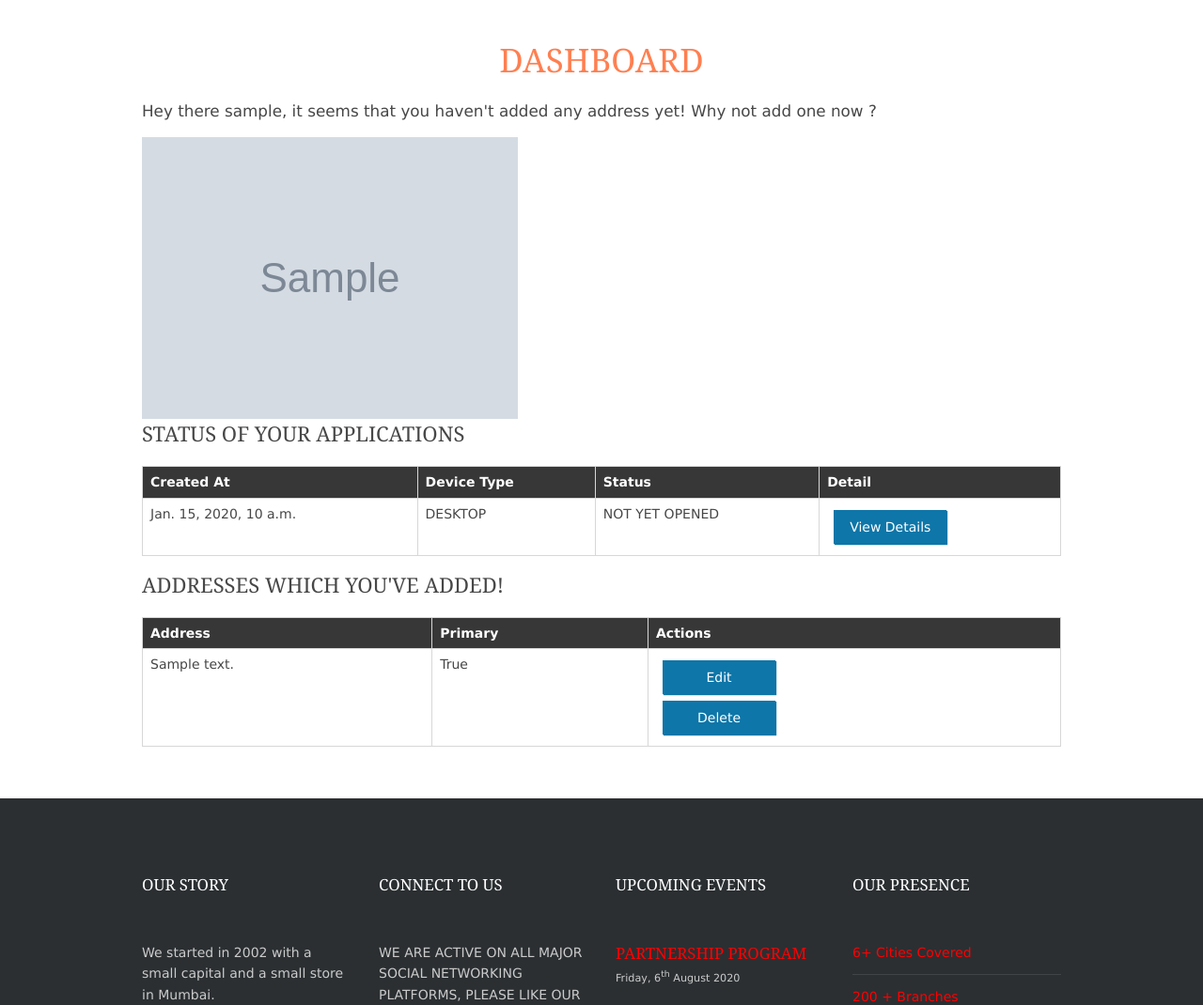
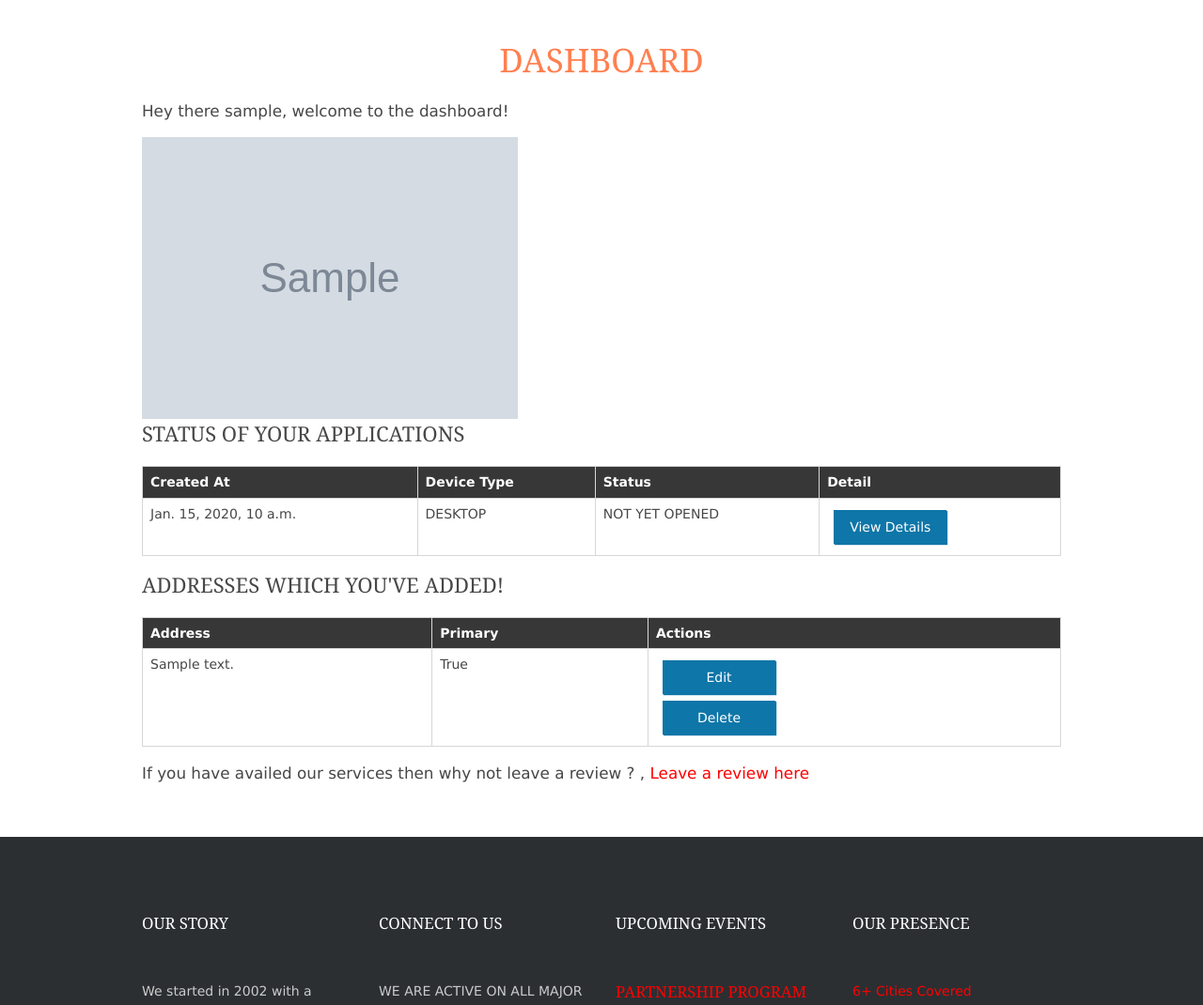
Before and after one commit to Apfirebolt/digifix-electronics-repair-service-portal-, a Django app: page /accounts/dashboard in a window 1280 px wide. Shown: the part 76-1146 px from the top of the page at 94% size. Run offline with Django 3.2, Linux system fonts and the light colour scheme; a user stored in the database is signed in; tables that the repository leaves empty hold one stand-in row (values such as "Sample post"); grey boxes marked "Sample" are stand-in pictures.

Commit message:
Read me file added

```diff
--- a/templates/accounts/dashboard.html
+++ b/templates/accounts/dashboard.html
@@ -13,8 +13,7 @@
         {% endfor %}
     {% endif %}
    <h1>Dashboard</h1>
-   <p>Hey there {{ request.user.username }}, it seems that you haven't added any address yet! Why not add one
-  now ?</p>
+   <p>Hey there {{ request.user.username }}, welcome to the dashboard!</p>
       <img src="{{ request.user.profile_image.url }}" height="400" width="300" alt="Profile Image not available" >
       {% if request.user.complaints_created.all %}
       <h3>Status of your applications</h3>
@@ -74,7 +73,10 @@
       {% else %}
           <h3>It seems you've added any address yet!</h3>
       {% endif %}
-
+      <p>
+          If you have availed our services then why not leave a review ? ,<a href={% url 'complaints:create_testimonial' %}>
+          Leave a review here</a>
+      </p>
   </main>
 </div>
 
--- a/templates/complaints/list_testimonials.html
+++ b/templates/complaints/list_testimonials.html
@@ -10,7 +10,6 @@
     <h1>LIST OF USER TESTIMONIALS</h1>
     <div class="content">
       <div id="comments">
-        <p>You are about to post a comment related an open service request.</p>
         {% for each_testimonial in testimonials %}
             <div class="testimonial_container">
                 <p>
```
Also changed, not shown: requirements.txt (added, +26 -0 lines), README.md (added), 7 other files.
